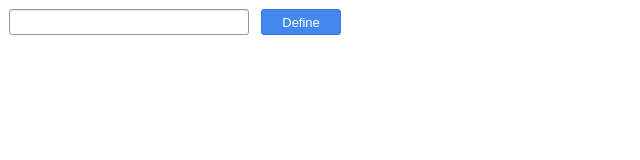
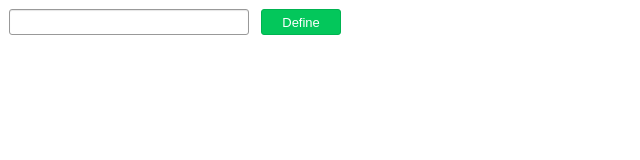
Before and after one commit to ssmooncoder/naver-dictionary, a browser extension: page index.html in a window 1280 px wide. Shown: the whole page, without its empty margins (0-640 px from the left). Drawn offline with Linux system fonts and the light colour scheme.

Commit message:
change css to green btn

```diff
--- a/default.css
+++ b/default.css
@@ -81,12 +81,12 @@ body {
 }
 
 .btn-primary {
-    background-color: #48e;
-    border-color: #37d;
+    background-color: #03c75b;
+    border-color: #00b351;
     color: #fff
 }
 
 .btn-primary:hover {
-    background-color: #37d;
-    border-color: #26c
+    background-color: #0fc661;
+    border-color: #0cb357
 }
```
